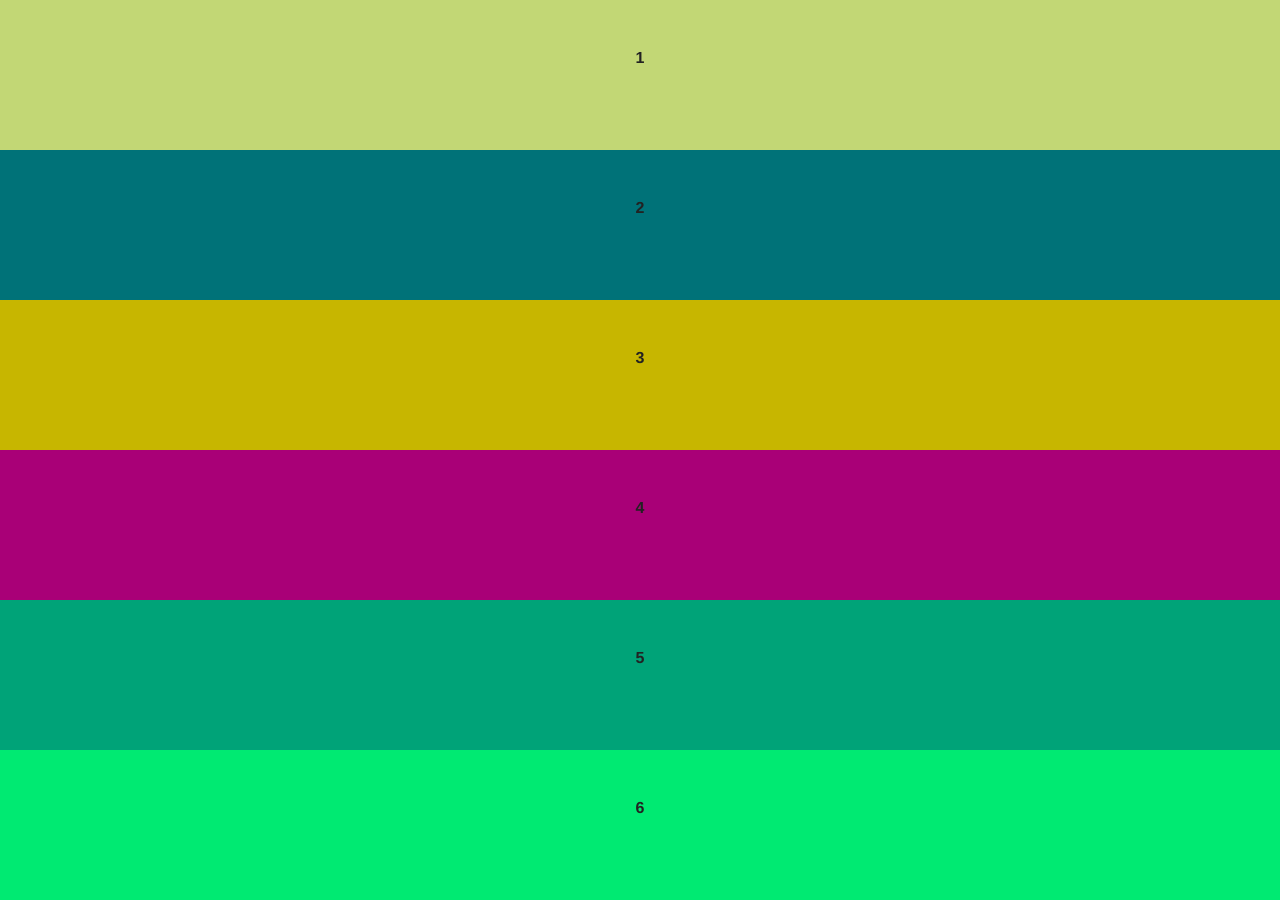
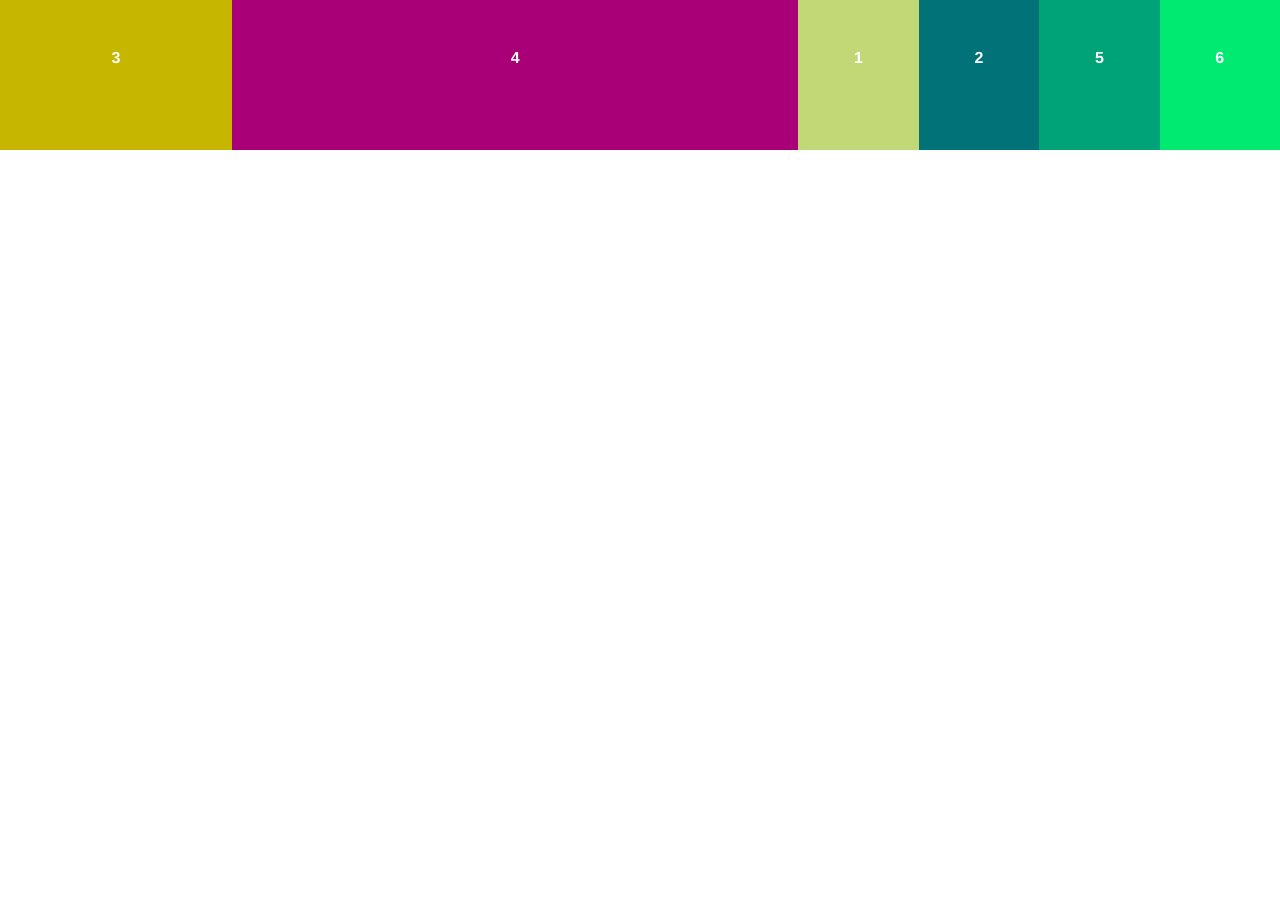
Before and after one commit to sergiolucaco/CSS-Flexbox-fundamentals, a plain HTML site: page Flexbox project/index.html in a window 1280 px wide. After the commit the page ends 800 px from the top, so only its background shows below. Drawn offline with Linux system fonts and the light colour scheme.

Commit message:
creating flexbox container, order and flex grow properties

```diff
--- a/Flexbox project/css/custom.css
+++ b/Flexbox project/css/custom.css
@@ -6,11 +6,14 @@ ul#flex-container {
 	list-style: none;
 	margin:0;
 	padding: 0;
+	display: flex;/*This property has to be in their parent element*/
 }
 
 ul li {
+	flex-grow: 1; /*in child elements to expand all the width chosing its proporcionality responsive*/
 	height: 150px;
 	padding-top: 45px;
+	color: #fff;
 	font-weight: bold;
 	font-size: 2,2em;
 	text-align: center;
@@ -18,9 +21,9 @@ ul li {
 }
 
 
-ul li:first-child { background: #c2d775; }
-ul li:nth-child(2) { background: #007278; }
-ul li:nth-child(3) { background: #c7b600; }
-ul li:nth-child(4) { background: #a90077; }
-ul li:nth-child(5) { background: #00a378; }
-ul li:last-child { background: #00ea72; }
+ul li:first-child { background: #c2d775; order : 2 ;/*With property order */}
+ul li:nth-child(2) { background: #007278; order : 3 ;}
+ul li:nth-child(3) { background: #c7b600; flex-grow: 2; /*Allow us to change only one child with another proportion*/}
+ul li:nth-child(4) { background: #a90077; flex-grow: 5; }
+ul li:nth-child(5) { background: #00a378; order : 4 ; }
+ul li:last-child { background: #00ea72; order : 5 ; }
```
Also changed, not shown: 1 other file.
